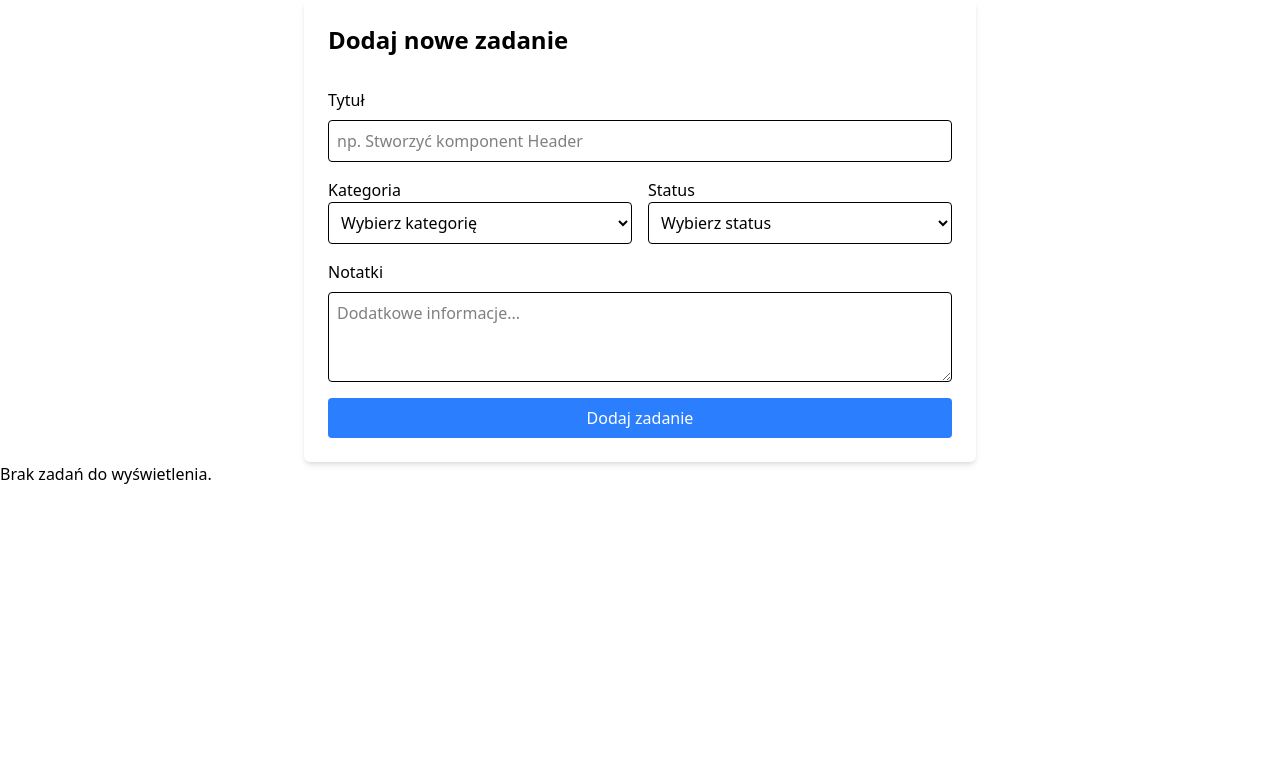
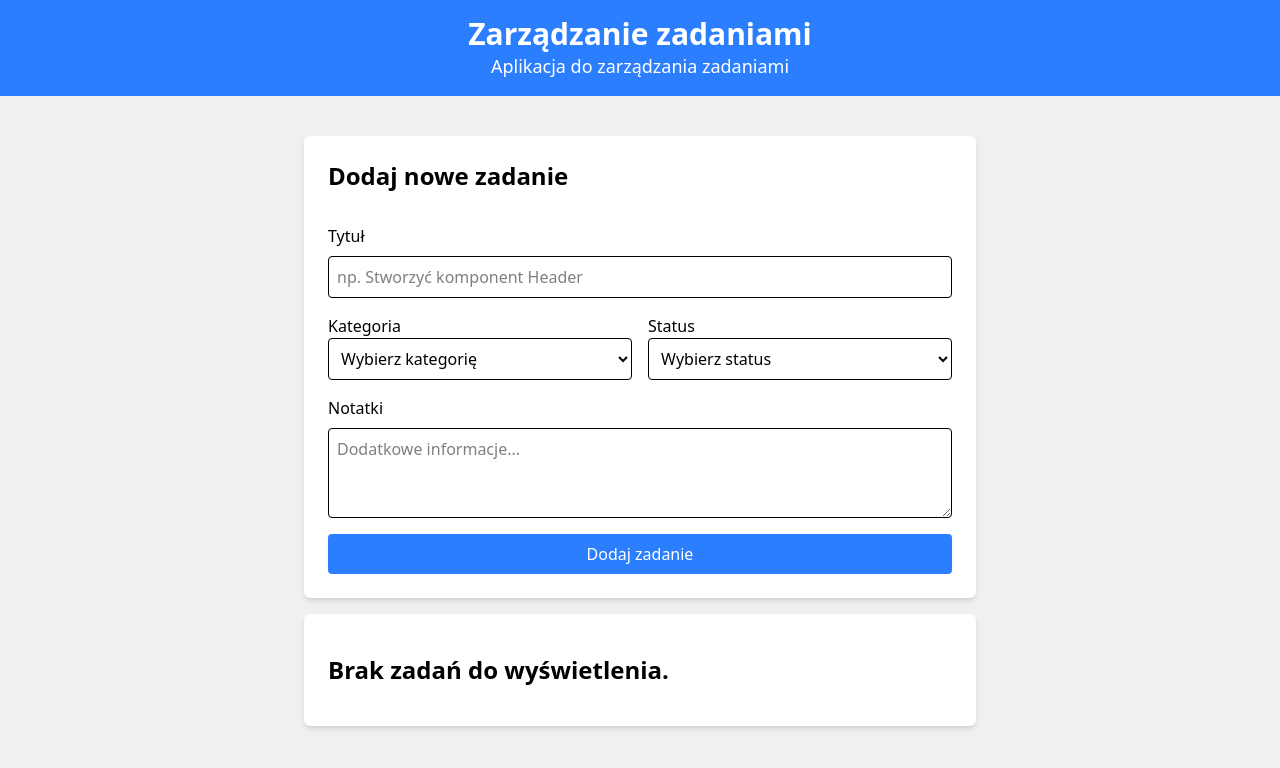
Before and after one commit to karsonbwoy/learning-tracker, a React (Vite) app: page /dashboard in a window 1280 px wide. Shown: the top 768 px of the page. Built offline with nearby package versions, Linux system fonts and the light colour scheme.

Commit message:
refactor App and TaskList components for improved structure and readability

```diff
--- a/src/App.jsx
+++ b/src/App.jsx
@@ -8,7 +8,11 @@ function App() {
 
   return (
     <BrowserRouter>
-      <div>
+      <div className="App" style={{ backgroundColor: '#f0f0f0', minHeight: '100vh' }}>
+        <div className="bg-blue-500 text-white p-4 text-center mb-10 ">
+          <h1 className="text-3xl font-bold">Zarządzanie zadaniami</h1>
+          <p className="text-lg">Aplikacja do zarządzania zadaniami</p>
+        </div>
         <Routes>
           <Route path="/login" element={<Login />} />
           <Route path="/register" element={<Register />} />
--- a/src/components/TaskList.jsx
+++ b/src/components/TaskList.jsx
@@ -21,13 +21,12 @@ const TaskList = ({ tasks, setTasks }) => {
         setTasks(updatedTasks);
     };
 
-    if (!tasks || tasks.length === 0) {
-        return <p>Brak zadań do wyświetlenia.</p>;
-    }
 
     return (
-        <div className="max-w-2xl mx-auto bg-white shadow-md rounded-md p-6 flex flex-col gap-4">
-            <h2 className="text-2xl font-bold mb-4">Lista zadań</h2>
+        <div className="max-w-2xl mt-4 mx-auto bg-white shadow-md rounded-md p-6 flex flex-col gap-4">
+            {!tasks || tasks.length === 0 ? (
+                <h2 className="text-2xl font-bold mt-4 mb-4">Brak zadań do wyświetlenia.</h2>
+            ) : (<><h2 className="text-2xl font-bold mb-4">Lista zadań</h2>
                 <ul className="space-y-4">
                     {tasks.map((task, index) => (
                         <TaskItem
@@ -39,7 +38,8 @@ const TaskList = ({ tasks, setTasks }) => {
                             updateNotes={updateNotes}
                         />
                     ))}
-            </ul>
+                </ul></>)}
+
         </div>
     );
 };
```
Lines whose indentation alone changed are shown as unchanged.
